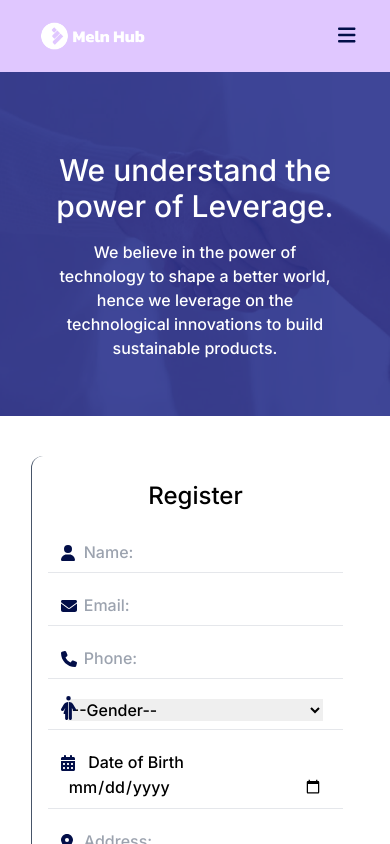
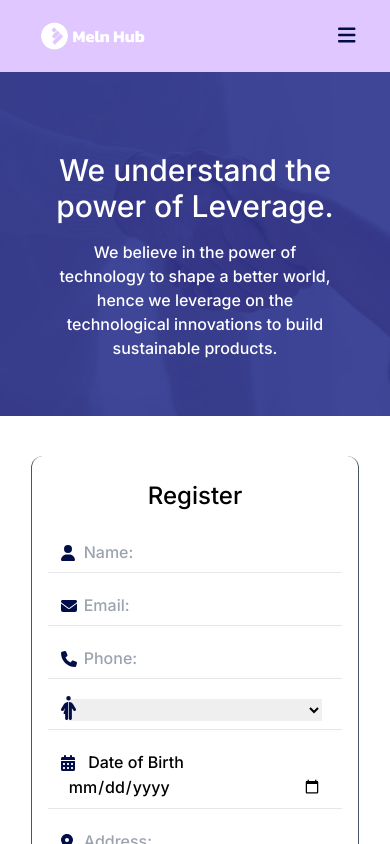
Before and after one commit to Goodlucketi/MelnHub, a Vue app: page /registration in a window 390 px wide. Shown: the top 844 px of the page. Built offline with nearby package versions, Linux system fonts and the light colour scheme.

Commit message:
Update on whatsapp link

```diff
--- a/src/components/home/FooterComponent.vue
+++ b/src/components/home/FooterComponent.vue
@@ -54,6 +54,7 @@ export default {
       linkedin: 'https://www.linkedin.com/in/meln-hub/',
       instagram: 'https://www.instagram.com/melnhub',
       target: '_blank',
+      whatsapp: 'https://chat.whatsapp.com/Ke8EcoUXVSB3LzsEfh4D8r',
     }
   },
 };
--- a/src/components/register/RegistrationForm.vue
+++ b/src/components/register/RegistrationForm.vue
@@ -2,25 +2,25 @@
   <div class="register">
     <div class="regContainer w-11/12 py-10 mx-auto">
       <div class="form flex gap-5 justify-center align-center lg:flex-col">
-        <form class="regForm border-l border-slate-600 rounded-xl p-4 w-5/12 lg:mx-auto lg:w-8/12 sm:w-11/12">
+        <form class="regForm border-l border-slate-600 rounded-xl p-4 w-5/12 lg:mx-auto lg:w-8/12 lg:border-r sm:w-11/12" @submit.prevent="onRegister">
           <h3 class="text-2xl text-center mb-3 p-2">Register</h3>
 
           <div class="p-2 border-b mb-3 relative ">
             <font-awesome-icon class="icon absolute" icon="fa-solid fa-user" />
-            <input type="text" name="name" id="name" placeholder="Name:" class="block w-11/12 mx-auto outline-0 pl-4" />
+            <input type="text" name="name" id="name" placeholder="Name:" class="block w-11/12 mx-auto outline-0 pl-4" v-model="formData.name" />
           </div>
           <div class="p-2 border-b mb-3 relative ">
             <font-awesome-icon class="icon absolute" icon="fa-solid fa-envelope" />
-            <input type="email" name="email" id="email" placeholder="Email:"  class="block w-11/12 mx-auto outline-0 pl-4"/>
+            <input type="email" name="email" id="email" placeholder="Email:"  class="block w-11/12 mx-auto outline-0 pl-4" v-model="formData.email"/>
           </div>
           <div class="p-2 border-b mb-3 relative ">
             <font-awesome-icon class="icon absolute" icon="fa-solid fa-phone" />
-            <input type="text" name="phone" id="phone" placeholder="Phone:" class="block w-11/12 mx-auto outline-0 pl-4" />
+            <input type="text" name="phone" id="phone" placeholder="Phone:" class="block w-11/12 mx-auto outline-0 pl-4" v-model="formData.phone"/>
           </div>
 
           <div class="p-2 border-b mb-3 relative">
             <font-awesome-icon icon="fa-solid fa-person-half-dress" size="xl" class="icon absolute top-0" />
-            <select name="gender" id="gender" class="block w-11/12 mx-auto outline-0">
+            <select name="gender" id="gender" class="block w-11/12 mx-auto outline-0" v-model="formData.gender">
               <option value="null" class="p-2 outline-0">--Gender--</option>
               <option value="male" class="p-2 outline-0">Male</option>
               <option value="female" class="p-2 outline-0">Female</option>
@@ -30,11 +30,11 @@
           <div class="p-2 border-b mb-3 relative">
             <font-awesome-icon icon="fa-solid fa-calendar-days" class="icon absolute"/>
             <label for="dob" class="block pl-8">Date of Birth</label>
-            <input type="date" name="dob" id="dob" placeholder="Date of Birth:" class="block w-11/12 mx-auto outline-0" />
+            <input type="date" name="dob" id="dob" placeholder="Date of Birth:" class="block w-11/12 mx-auto outline-0" v-model="formData.dob"/>
           </div>
           <div class="p-2 border-b mb-3 relative ">
             <font-awesome-icon class="icon absolute" icon="fa-solid fa-location-dot" />
-            <input type="text" name="address" id="address" placeholder="Address:" class="block w-11/12 mx-auto outline-0 pl-4" />
+            <input type="text" name="address" id="address" placeholder="Address:" class="block w-11/12 mx-auto outline-0 pl-4" v-model="formData.address" />
           </div>
 
           <div class="p-2 border-b mb-3 relative ">
@@ -43,7 +43,7 @@
           </div>
 
           <div class="p-2 mt-5 relative">
-            <input type="submit" value="Enroll" class="block w-11/12 mx-auto bg-purple-700 text-white p-2 rounded-lg hover:bg-slate-400 transition-all duration-1000">
+            <input type="submit" value="Enroll" class="block w-11/12 mx-auto bg-purple-700 text-white p-2 rounded-lg hover:bg-slate-400 transition-all duration-1000" >
           </div>
         </form>
         <div class="form-img w-5/12 relative rounded-xl lg:mx-auto lg:w-8/12 sm:w-11/12">
@@ -63,8 +63,23 @@ export default {
   data() {
     return {
       courseSelect: this.$route.params.courseSelect,
+      formData: {
+        name: '',
+        email:'',
+        phone: '',
+        gender: '',
+        dob: '',
+        address: '',
+        course: this.courseSelect
+      },
     }
   },
+  methods: {
+    onRegister(){
+      console.log(this.formData);
+    }
+  },
+
 };
 </script>
 
--- a/src/components/training/TrainingComponent.vue
+++ b/src/components/training/TrainingComponent.vue
@@ -2,7 +2,7 @@
   <div class="training">
     <div class="training-container w-11/12 mx-auto py-10">
       <h2 class="text-3xl text-center p-2">Our Training</h2>
-      <div class="courses grid grid-cols-3 justify-center gap-10 align-center sm:grid-cols-1">
+      <div class="courses grid grid-cols-3 justify-center gap-10 align-center lg:grid-cols-2 sm:grid-cols-1">
         <div class="course rounded-lg flex flex-col shadow-lg px-10 py-5 text-center">
           <img src="../../assets/icons/Code.png" alt="Software Development" class="w-2/6 p-5 mx-auto">
           <h3 class="text-2xl p-2 mb-2" :courses="courses.SoftwareDevelopment">{{courses.SoftwareDevelopment }}</h3>
```
